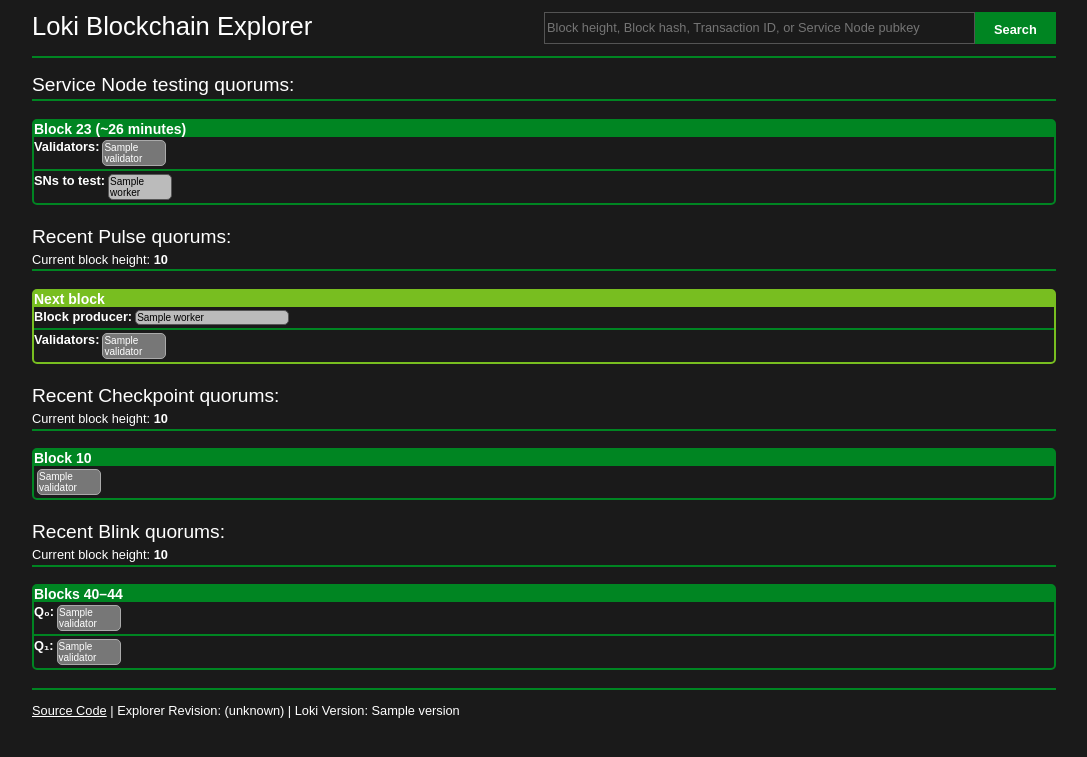
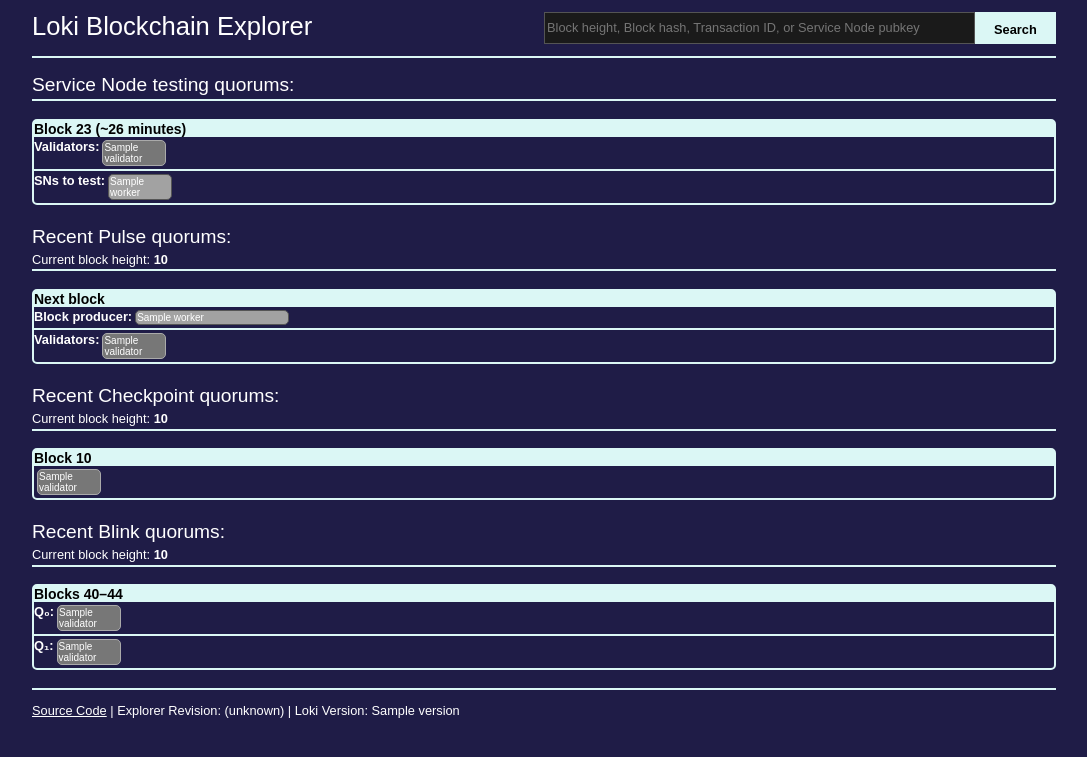
Before and after one commit to oxen-io/oxen-observer, a Flask app: template templates/quorums.html in a window 1280 px wide. Shown: the top 757 px of the page, without its empty margins (96-1183 px from the left). Run offline with Flask 2, Linux system fonts and the light colour scheme; the template is opened without the code that fills it: most values are stand-ins (such as "Sample title", 1, 10 or a date in 2020); parts of the project's set-up code (start-up, migrations or seed data) failed here and were passed over.

Commit message:
Oxen colours

```diff
--- a/static/style.css
+++ b/static/style.css
@@ -2,7 +2,7 @@ body {
     margin: 0;
     padding: 0;
     font-size: 80%;
-    background-color: #1a1a1a;
+    background-color: #1f1c47;
     font-family: sans-serif;
     color: white;
 }
@@ -57,7 +57,7 @@ h1, h2, h3, h4, h5, h6 {
     font-weight: bold;
 }
 p>label, span>label, h3>label, h4>label, td>label, .info-item>label {
-    color: #30a532;
+    color: #ff7a87;
 }
 label.warning {
     color: red;
@@ -84,7 +84,7 @@ label.warning {
 
 .Subtitle {
     font-size: 1.0em;
-    color: rgba(255, 255, 255, 0.8);
+    color: rgb(255 255 255 / 80%);
     margin: 0;
     margin-top: 0.5em;
     margin-bottom: 0.5em;
@@ -92,33 +92,33 @@ label.warning {
 
 .PaginationControl,
 .PageButton {
-    background-color: #008522;
+    background-color: #dbf7f5;
     min-height: 1.5em;
     padding: 5px;
     padding-top: 8px;
     margin-right: 1em;
     font-weight: bold;
     font-size: 1em;
-    color: white;
+    color: black;
     border: none;
     font-family: sans-serif;
 }
 
 .PageButton.disabled {
-    background-color: #808080;
+    background-color: #899897;
 }
 
 .PaginationControl select {
     font-size: inherit;
     background-color: #1a1a1a;
-    color: #008522;
+    color: white;
     border: none;
     padding: 0;
     margin: 0;
 }
 
 .PageButton:hover {
-    background-color: #006a1b;
+    background-color: #dbf7f5;
 }
 .PageButton.disabled:hover {
     background-color: #707070;
@@ -145,19 +145,20 @@ label.warning {
 table thead tr,
 .TableHeader {
     font-weight: bold;
-    background-color: #008522;
+    color: black;
+    background-color: #dbf7f5;
 }
 
 .TitleUnderliner {
     height: 2px;
     width: 100%;
-    background-color: #008522;
+    background-color: #dbf7f5;
     margin-bottom: 1em;
 }
 .TitleDivider {
     height: 2px;
     width: 100%;
-    background-color: #008522;
+    background-color: #dbf7f5;
     margin: 1em 0;
 }
 
@@ -193,13 +194,14 @@ td {
 }
 
 a:link, a:visited {
+    color: black;
     text-decoration: underline;
     color: white;
 }
 
 a:hover {
     text-decoration: underline;
-    color: #78be20;
+    color: #12c7ba;
 }
 
 form {
@@ -326,7 +328,7 @@ div.quorums {
 }
 
 div.quorums>div {
-    border: 2px solid #008522;
+    border: 2px solid #dbf7f5;
     border-radius: 5px;
     padding: 0;
     flex-grow: 1;
@@ -357,7 +359,7 @@ div.quorums>div>.workers {
     /*space-between;*/
 }
 .quorums.obligations .workers, .quorums.pulse .validators, .quorums.blink .validators.q1 {
-    border-top: 2px solid #008522;
+    border-top: 2px solid #dbf7f5;
 }
 .quorums .workers label, .quorums .validators label {
     font-weight: bold;
@@ -367,7 +369,7 @@ div.quorums>div>.workers {
     flex-basis: 40px;
     max-width: 60px;
     flex-grow: 1;
-    background-color: #bbb;
+    background-color: #a2a2a2;
     border: 1px solid #555;
     border-radius: 5px;
     overflow: hidden;
@@ -375,7 +377,7 @@ div.quorums>div>.workers {
     margin: 3px 3px;
     padding: 1px 1px 1px 1px;
     font-size: 10px;
-    color: black;
+    color: white;
     text-decoration: none;
 }
 .quorums .validators .sn {
@@ -384,26 +386,25 @@ div.quorums>div>.workers {
     color: white;
 }
 .quorums .sn:hover {
-    background-color: #006a1b;
-    border-color: #78be20;
-    color: #78be20;
+    background-color: #3f4bf5;
+    color: white;
 }
 .quorums.pulse .workers .sn {
     flex-grow: 1;
     max-width: 150px;
 }
 div.quorums h2 {
-    background-color: #008522;
-    color: white;
+    background-color: #dbf7f5;
+    color: black;
     font-size: 14px;
     font-weight: bold;
     margin: 0;
 }
 div.quorums>div.now h2 {
-    background-color: #78be20;
+    background-color: #dbf7f5;
 }
 div.quorums>div.now, div.quorums.obligations>div.now .workers, div.quorums.blink>div.now {
-    border-color: #78be20;
+    border-color: #dbf7f5;
 }
 div.quorums h5 {
     margin: 0;
@@ -475,7 +476,7 @@ span.icon {
     tab-size: 4;
     -o-tab-size: 4;
     -moz-tab-size: 4;
-    border: 1px solid #008522;
+    border: 1px solid #dbf7f5;
     padding: 10px;
 }
 
```
